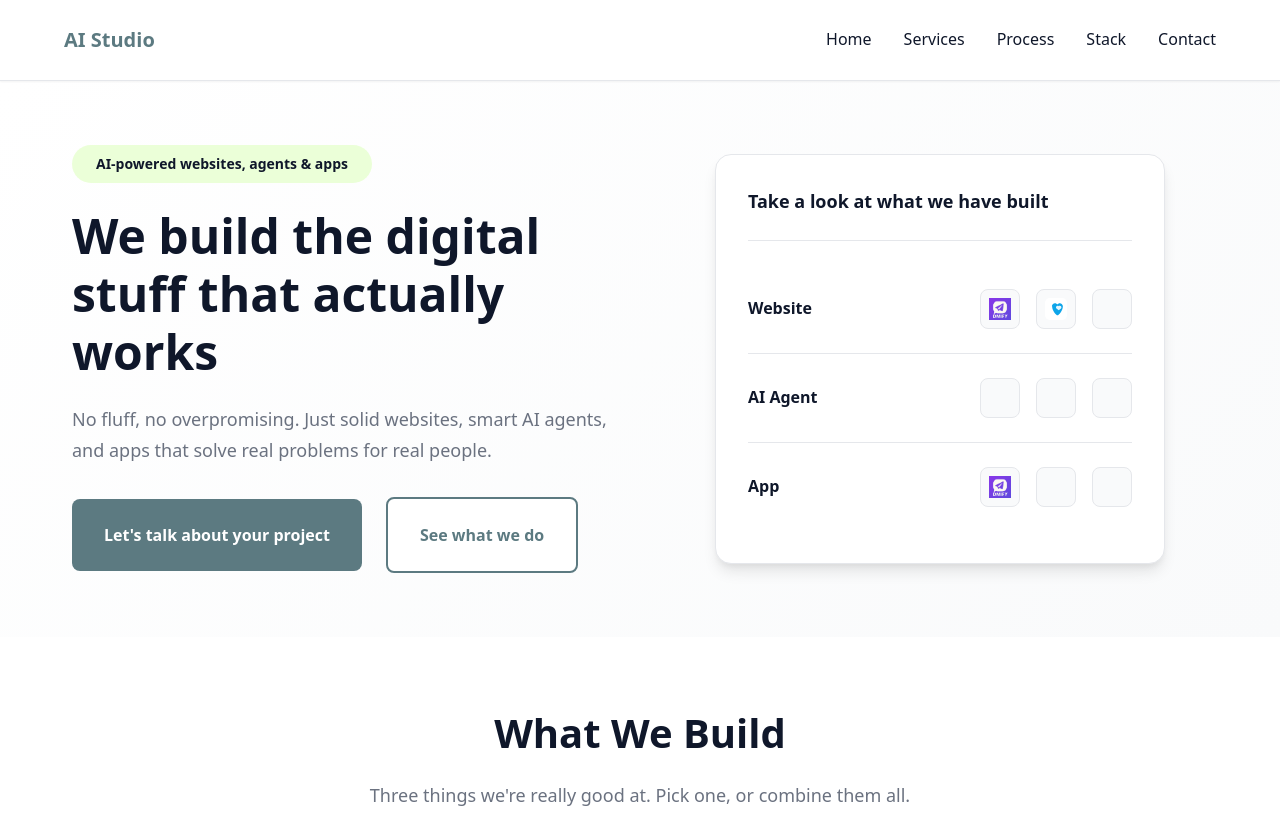
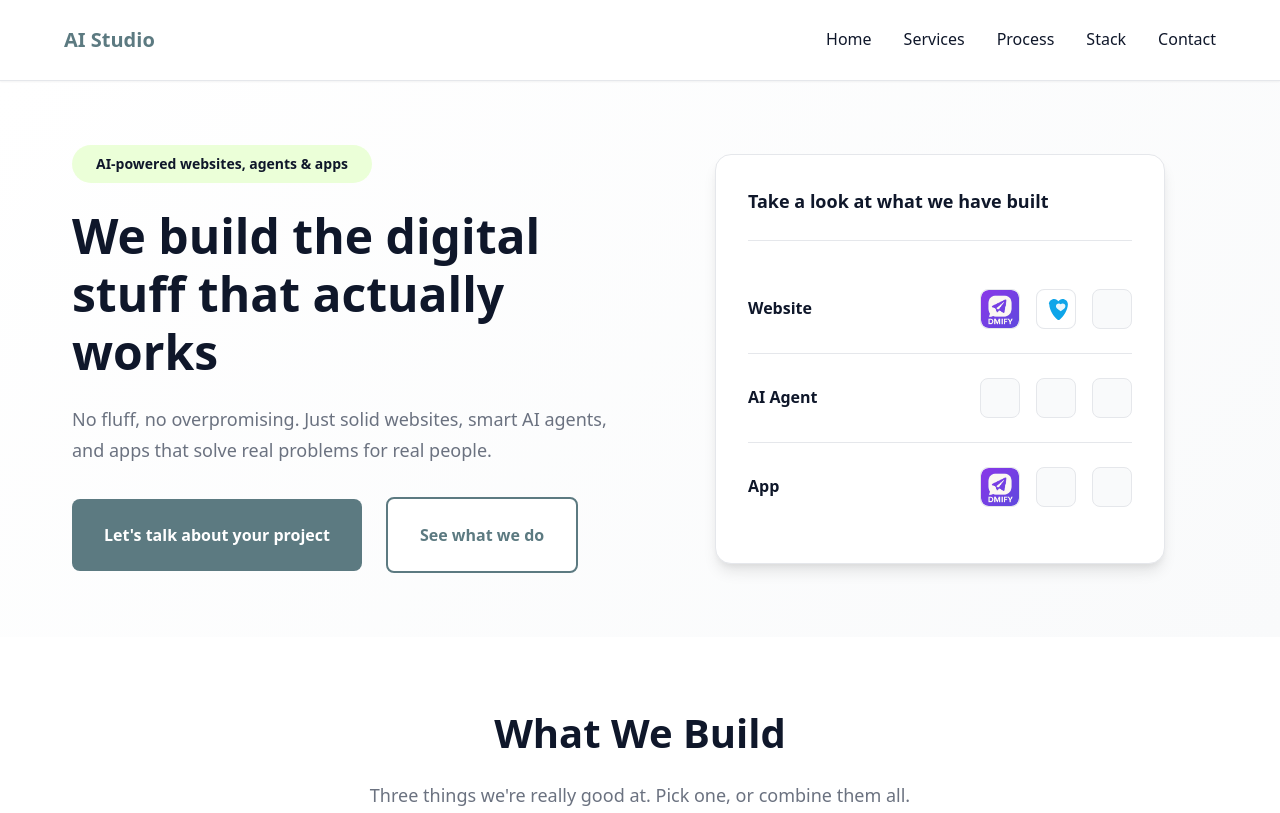
Before and after one commit to enfirmamail/website, a website built with Vite: page index.html in a window 1280 px wide. Shown: the top 813 px of the page. Built offline with nearby package versions, Linux system fonts and the light colour scheme.

Commit message:
Describe what you changed

```diff
--- a/src/styles.css
+++ b/src/styles.css
@@ -392,9 +392,7 @@ body {
 }
 
 .dashboard-card__logo {
-  display: flex;
-  align-items: center;
-  justify-content: center;
+  display: block;
   width: 40px;
   height: 40px;
   border-radius: var(--radius-md);
@@ -404,6 +402,7 @@ body {
   transition: all var(--transition-base);
   cursor: pointer;
   flex-shrink: 0;
+  overflow: hidden;
 }
 
 .dashboard-card__logo:hover {
@@ -421,9 +420,11 @@ body {
 .dashboard-card__logo img {
   width: 100%;
   height: 100%;
-  object-fit: contain;
-  padding: var(--spacing-xs);
-  border-radius: var(--radius-sm);
+  object-fit: cover;
+  border-radius: var(--radius-md);
+  display: block;
+  margin: 0;
+  padding: 0;
 }
 
 .status-badge {
```
